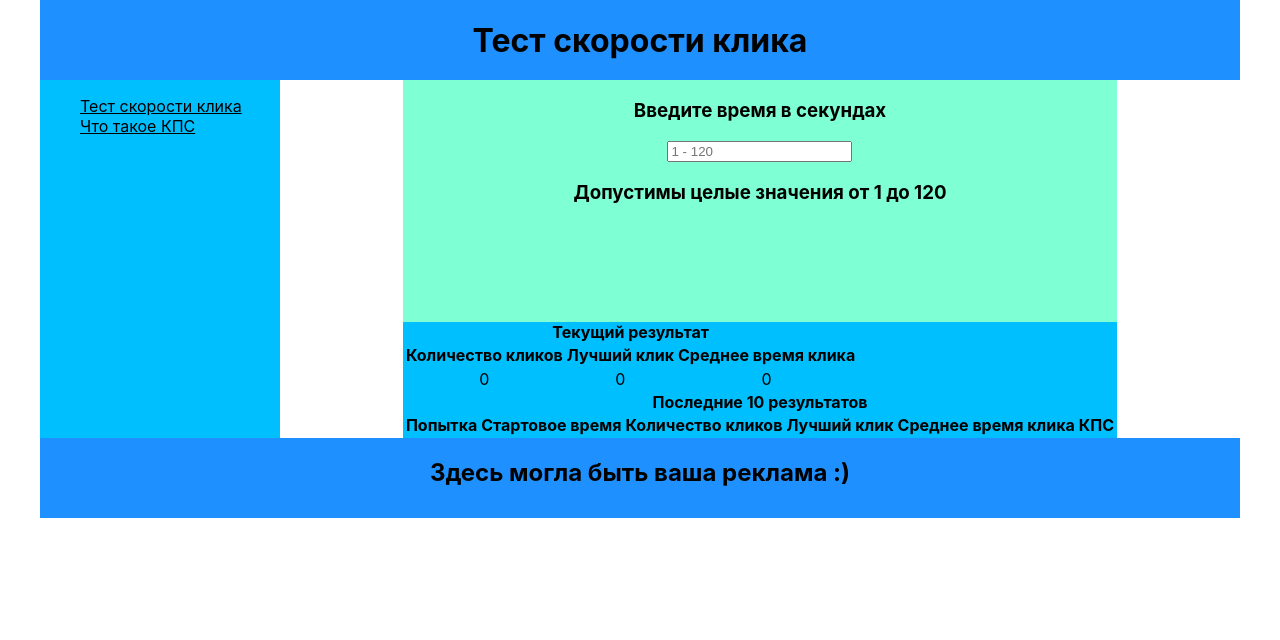
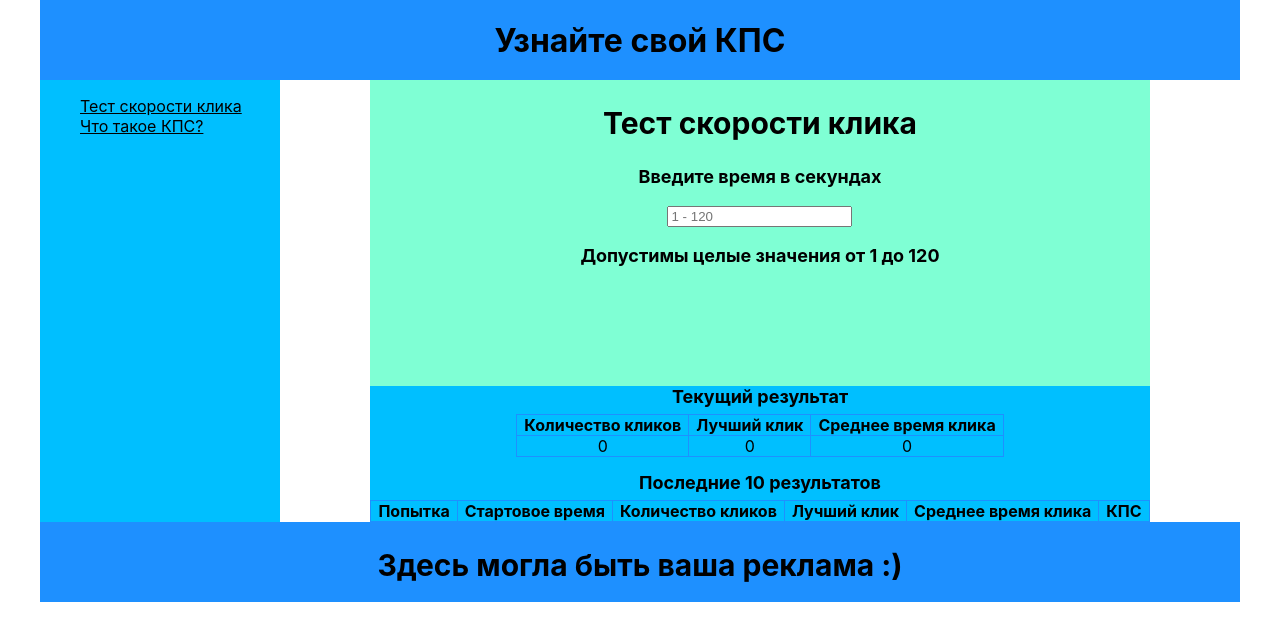
Before and after one commit to ZerruKun/pet-1-click-speed-test, a React (Create React App) app: page / in a window 1280 px wide. Shown: the top 640 px of the page. Built offline with nearby package versions, Linux system fonts and the light colour scheme.

Commit message:
Стилизация первой страницы.

```diff
--- a/src/components/currentResult/CurrentResults.jsx
+++ b/src/components/currentResult/CurrentResults.jsx
@@ -6,8 +6,9 @@ const CurrentResults = () => {
 
   const {clickCount, bestTime, averageTime} = useContext(applicationContext);
 
-  return (<div className={styles.tableItem2}>
-    <table>
+  return (
+  <div className={styles.tableItem2}>
+    <table className={styles.mainTable}>
       <caption><b>Текущий результат</b></caption>
       <thead>
         <tr>
--- a/src/components/currentResult/CurrentResults.module.css
+++ b/src/components/currentResult/CurrentResults.module.css
@@ -2,3 +2,20 @@
     grid-area: table1;
     background-color: deepskyblue;
 }
+
+.mainTable {
+    text-align: center;
+    margin: auto;
+    vertical-align: middle;
+    border-collapse: collapse;
+}
+
+.mainTable caption {
+    font-size: 18px;
+    margin-bottom: 7px;
+}
+
+.mainTable th, .mainTable td {
+    padding: 0px 7px;
+    border: 1px solid dodgerblue;
+}
--- a/src/components/destinationtime/DestinationTime.jsx
+++ b/src/components/destinationtime/DestinationTime.jsx
@@ -196,6 +196,7 @@ const DestinationTime = () => {
 
   return (
     <div className={style.timeItem}>
+      <h2>Тест скорости клика</h2>
       {timerStart === false ? (
         <div>
           <h3>Введите время в секундах</h3>
--- a/src/components/destinationtime/DestinationTime.module.css
+++ b/src/components/destinationtime/DestinationTime.module.css
@@ -9,3 +9,11 @@
     height: 141px;
     font-weight: bold;
 }
+
+h2 {
+    font-size: 30px;
+}
+
+h3 {
+    font-size: 18px;
+}
--- a/src/components/header/Header.jsx
+++ b/src/components/header/Header.jsx
@@ -4,7 +4,7 @@ import style from "./Header.module.css";
 const Header = memo(() => {
   return (
     <div className={style.headerItem}>
-      <h1>Тест скорости клика</h1>
+      <h1>Узнайте свой КПС</h1>
     </div>
   );
 });
--- a/src/components/lastTenResults/LastTenResults.jsx
+++ b/src/components/lastTenResults/LastTenResults.jsx
@@ -54,7 +54,7 @@ const LastTenResults = () => {
 
   return (
   <div className={styles.tableItem1}>
-    <table>
+    <table className={styles.mainTable}>
       <caption><b>Последние 10 результатов</b></caption>
       <thead>
         <tr>
--- a/src/components/lastTenResults/LastTenResults.module.css
+++ b/src/components/lastTenResults/LastTenResults.module.css
@@ -2,3 +2,21 @@
     grid-area: table2;
     background-color: deepskyblue;
 }
+
+.mainTable {
+    text-align: center;
+    margin: auto;
+    vertical-align: middle;
+    border-collapse: collapse;
+}
+
+.mainTable caption {
+    margin-top: 15px;
+    margin-bottom: 7px;
+    font-size: 18px;
+}
+
+.mainTable th, .mainTable td {
+    padding: 0px 7px;
+    border: 1px solid dodgerblue;
+}
--- a/src/components/pages/whatIsCps/WhatIsCps.jsx
+++ b/src/components/pages/whatIsCps/WhatIsCps.jsx
@@ -3,6 +3,7 @@ import React from "react";
 const whatIsCps = () => {
   return (
   <div>
+    <h1>Что такое КПС?</h1>
     <p>Скорость кликов расчитывается в КПС (или CPS) - это сокращенно количество кликов в секунду.</p>
     <p>Если вы - неподготовленный игрок, то для вас будет нормальным результат в 4-6 кликов в секунду.
     Хорошим результатом для профессионального игрока можно считать 10 и больше кликов за секунду.</p>
--- a/src/components/sidebar/Sidebar.jsx
+++ b/src/components/sidebar/Sidebar.jsx
@@ -19,7 +19,7 @@ const Sidebar = memo(() => {
           <li>Тест скорости клика</li>
         </NavLink>
         <NavLink style={navLinkStyles} to="/whatiscps">
-          <li>Что такое КПС</li>
+          <li>Что такое КПС?</li>
         </NavLink>
       </ul>
     </div>
--- a/src/index.css
+++ b/src/index.css
@@ -12,6 +12,6 @@ code {
     monospace;
 }
 
-h1, h2, h3 {
+h1, h2, h3, li, table, p {
   user-select:none;
 }
```
